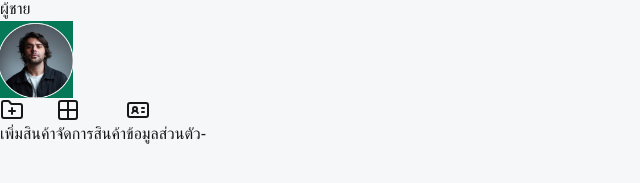
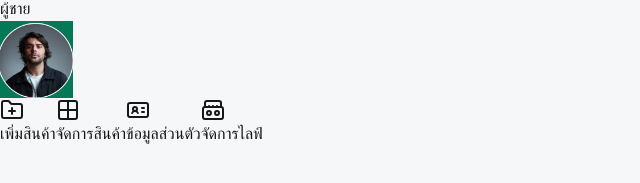
Before and after one commit to Dongy-SE2/dongy-frontend, a Next.js app: page /user in a window 1280 px wide. Shown: the part 125-308 px from the top of the page, without its empty margins (0-640 px from the left). Built offline with nearby package versions, Linux system fonts and the light colour scheme; a web font is replaced by a local one.

Commit message:
update split 1 page

```diff
--- a/src/app/product/view/page.tsx
+++ b/src/app/product/view/page.tsx
@@ -14,7 +14,7 @@ export default async function ProductDetail({
 })  {
     const productId = (await params).productId;
     const productInfo = await getProductInfo(productId);
-    const isLive = false // get api about live status
+    const isLive = true // get api about live status
     const timeLeft = '120' // need to connect api about time(null = not going to live soon)
 
     return (
--- a/src/app/user/page.tsx
+++ b/src/app/user/page.tsx
@@ -3,12 +3,12 @@ import ActionButton from "@/components/ActionButton";
 import ProfileCard from "@/components/ProfileCard";
 import DeleteProductAlert from "@/components/DeleteProductAlert";
 
-import { FolderPlus, Grid2X2, IdCard } from "lucide-react";
+import { FolderPlus, Grid2X2, IdCard, BoomBox } from "lucide-react";
 import InsertImageAlert from "@/components/InsertImageAlert";
 
 export default function User() {
   return (
-    <div className="min-h-screen w-full bg-[#F6F7F9] bg-auto justify-center items-center">
+    <div className="min-h-screen w-full justify-center items-center bg-gradient-to-b from-[#E6F6F1] to-[#F6F7F9]">
       <h1 className="flex place-content-evenly">
         <div className="w-[300px] h-[80px] font-semibold text-black text-3xl px-6 py-16">
           ข้อมูลส่วนบุคคล
@@ -40,7 +40,11 @@ export default function User() {
           Icon={<IdCard />}
           route={"/user/profile"}
         />
-        <ActionButton key={4} ActionName={"-"} Icon={""} route={""} />
+        <ActionButton
+          key={4}
+          ActionName={"จัดการไลฟ์"}
+          Icon={<BoomBox/>}
+          route={"/user/manage"} />
       </div>
     </div>
   );
--- a/src/components/live/LiveBiddingHistory.tsx
+++ b/src/components/live/LiveBiddingHistory.tsx
@@ -1,6 +1,6 @@
 "use client";
 
-import BidHistoryPopup from "./bidHistoryPopup";
+import BidHistoryPopup from "./BidHistoryPopup";
 
 type Bid = {
   name: string;
```
Also changed, not shown: src/app/product/view/live/page.tsx (+2 -5 lines).
